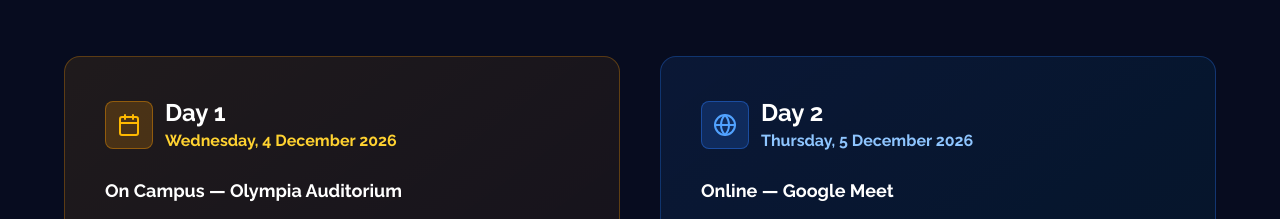
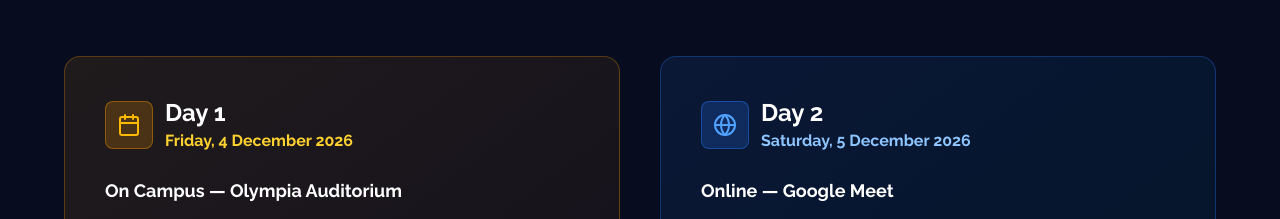
Before and after one commit to drkarthiyabanu/Conference2026, a Next.js app: page /ignite in a window 1280 px wide. Shown: the part 2700-2919 px from the top of the page. Built offline with nearby package versions, Linux system fonts and the light colour scheme; no server answers.

Commit message:
weekdays modified for revised date

```diff
--- a/app/ignite/page.tsx
+++ b/app/ignite/page.tsx
@@ -289,7 +289,7 @@ const IgnitePage = () => {
                   </div>
                   <div>
                     <h3 className="text-2xl font-bold text-white">Day 1</h3>
-                    <p className="text-amber-300 font-semibold">Wednesday, 4 December 2026</p>
+                    <p className="text-amber-300 font-semibold">Friday, 4 December 2026</p>
                   </div>
                 </div>
 
@@ -326,7 +326,7 @@ const IgnitePage = () => {
                   </div>
                   <div>
                     <h3 className="text-2xl font-bold text-white">Day 2</h3>
-                    <p className="text-blue-300 font-semibold">Thursday, 5 December 2026</p>
+                    <p className="text-blue-300 font-semibold">Saturday, 5 December 2026</p>
                   </div>
                 </div>
 
```
